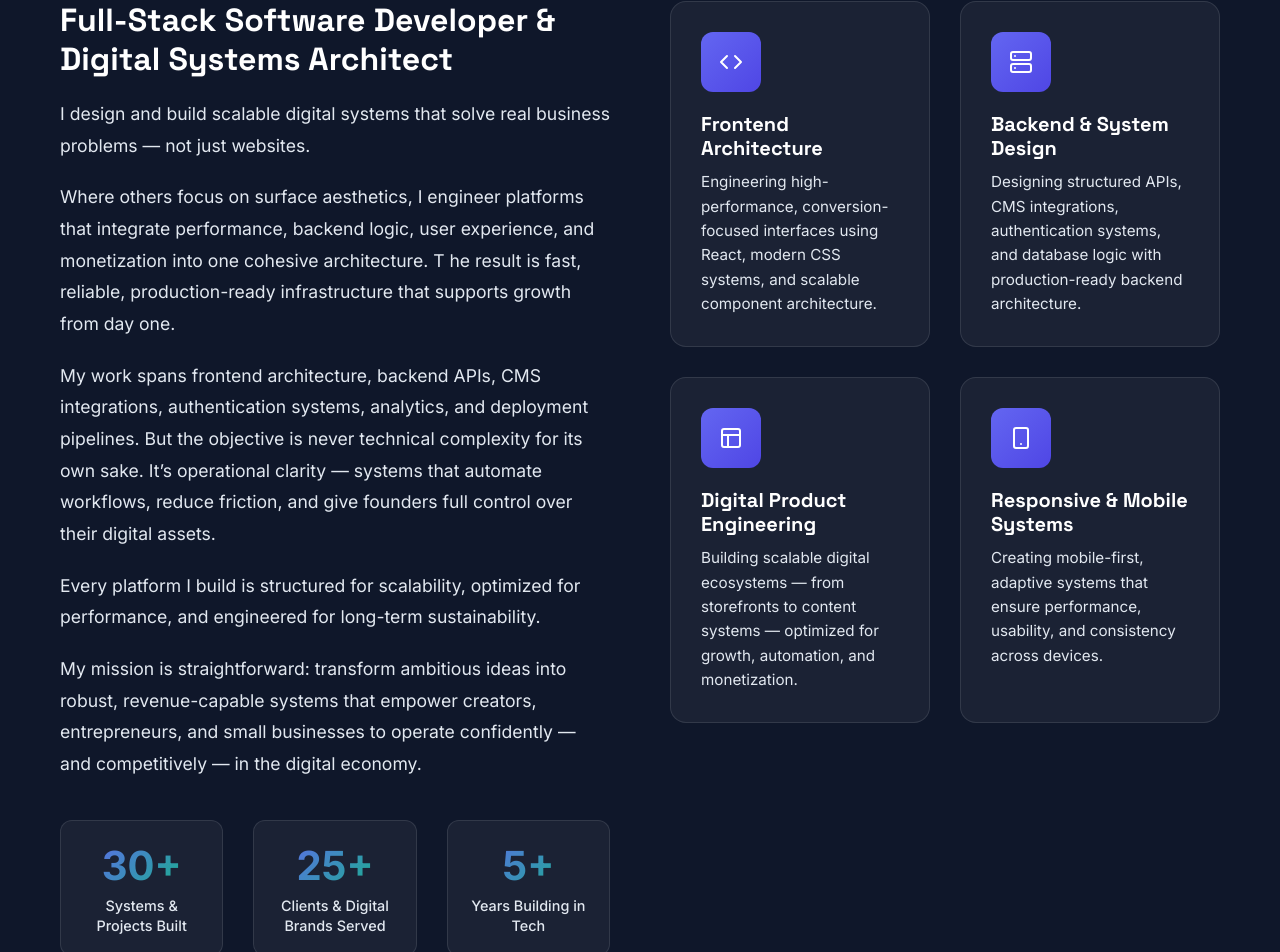
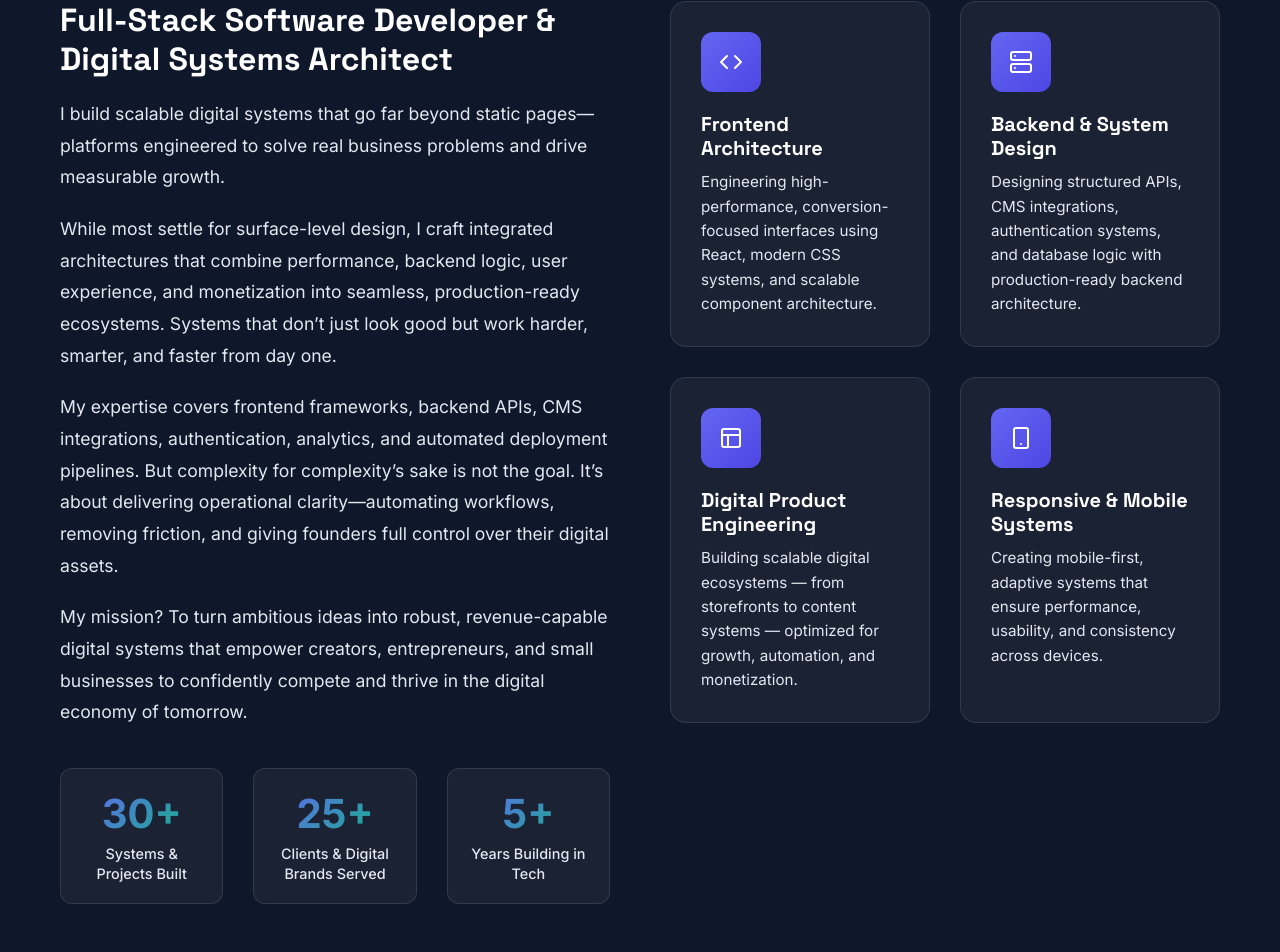
Before and after one commit to codewithaustin1/sharp-portfolio, a React (Create React App) app: page / in a window 1280 px wide. Shown: the part 1031-1983 px from the top of the page. Built offline with nearby package versions, Linux system fonts and the light colour scheme.

Commit message:
Update About.jsx

```diff
--- a/src/components/About/About.jsx
+++ b/src/components/About/About.jsx
@@ -35,21 +35,18 @@ const About = () => {
           <div className="about-text fade-in">
             <h3>Full-Stack Software Developer & Digital Systems Architect</h3>
             <p>
-            I design and build scalable digital systems that solve real business problems — not just websites.
+            I build scalable digital systems that go far beyond static pages—platforms engineered to solve real business problems and drive measurable growth.
             </p>
             <p>
-              Where others focus on surface aesthetics, I engineer platforms that integrate performance, backend logic, user experience, and monetization into one cohesive architecture. T
-              he result is fast, reliable, production-ready infrastructure that supports growth from day one.
+              While most settle for surface-level design, I craft integrated architectures that combine performance, backend logic, user experience, and monetization into seamless, production-ready ecosystems. Systems that don’t just look good but work harder, smarter, and faster from day one.
             </p>
             <p>
-              My work spans frontend architecture, backend APIs, CMS integrations, authentication systems, analytics, and deployment pipelines. But the objective is never technical complexity for its own sake. It’s operational clarity — systems that automate workflows, reduce friction, and give founders full control over their digital assets.
+            My expertise covers frontend frameworks, backend APIs, CMS integrations, authentication, analytics, and automated deployment pipelines. But complexity for complexity’s sake is not the goal. It’s about delivering operational clarity—automating workflows, removing friction, and giving founders full control over their digital assets.
             </p>
             <p>
-              Every platform I build is structured for scalability, optimized for performance, and engineered for long-term sustainability.
+            My mission? To turn ambitious ideas into robust, revenue-capable digital systems that empower creators, entrepreneurs, and small businesses to confidently compete and thrive in the digital economy of tomorrow.
             </p>
-            <p>
-              My mission is straightforward: transform ambitious ideas into robust, revenue-capable systems that empower creators, entrepreneurs, and small businesses to operate confidently — and competitively — in the digital economy.
-            </p>
+
 
             <div className="stats">
               <div className="stat">
```
